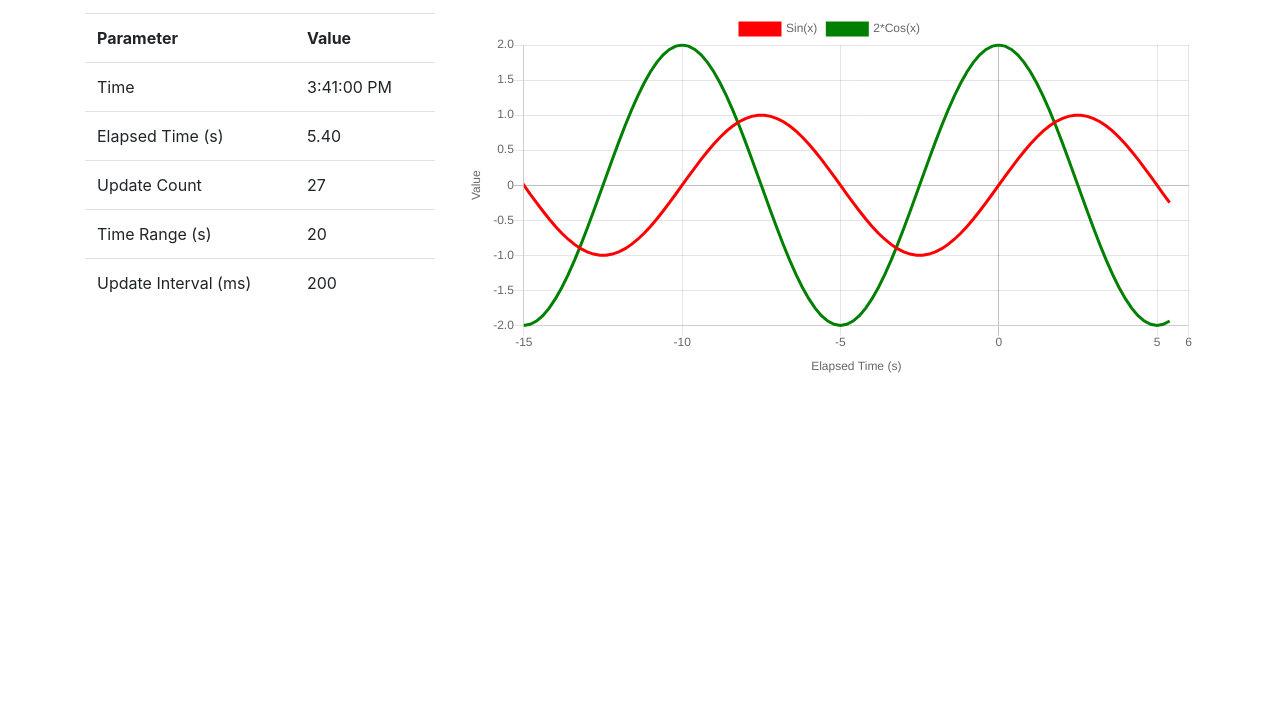
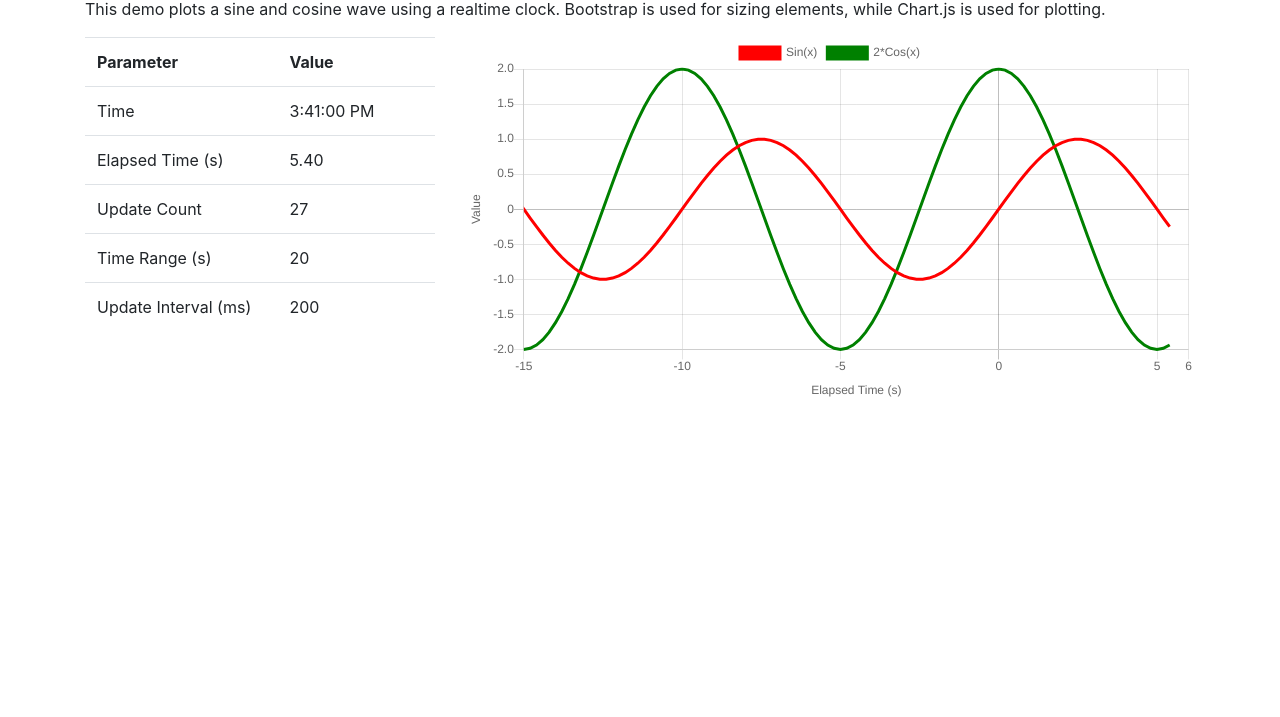
Before and after one commit to nkurinsky/jsActivePlotting, a plain HTML site: page index.html in a window 1280 px wide. Shown: the part 83-800 px from the top of the page. Drawn offline with nearby package versions, Linux system fonts and the light colour scheme.

Commit message:
tweaked formatting

```diff
--- a/index.html
+++ b/index.html
@@ -13,6 +13,7 @@
   <body>
     <div class="container">
 
+      <br>
       <h1>Dynamic Scoll Plotter</h1>
 
       <p>This demo plots a sine and cosine wave using a realtime clock. Bootstrap is used for sizing elements, while Chart.js is used for plotting.</p>
@@ -21,7 +22,7 @@
 	<div class="col col-lg-4">
 	  <table id="params" class="table table-hover">
 	    <tr>
-	      <th width="60%">Parameter</th>
+	      <th width="55%">Parameter</th>
 	      <th>Value</th>
 	    </tr>
 	    <tr>
```
